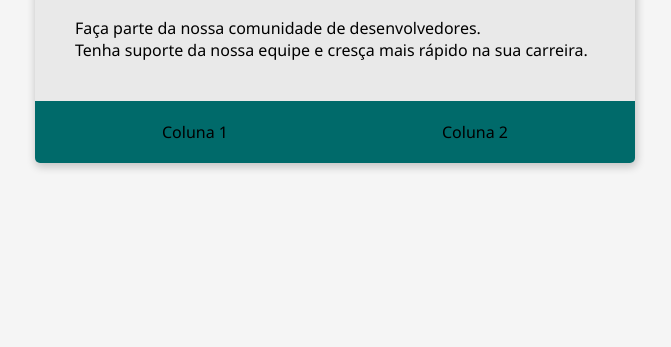
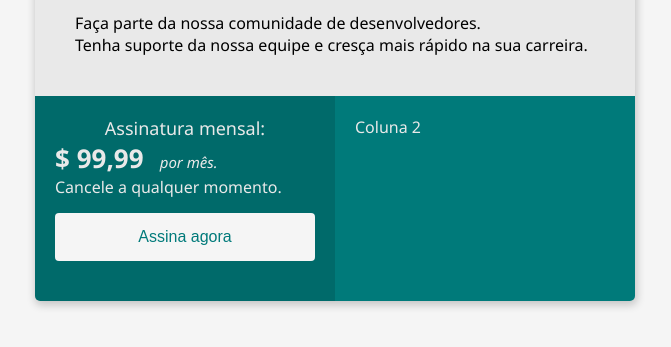
Before and after one commit to stealthstrike/boootcamp-devjr-modulo02, a plain HTML site: page index.html in a window 1280 px wide. Shown: the part 375-722 px from the top of the page, without its empty margins (305-976 px from the left). Drawn offline with Linux system fonts and the light colour scheme.

Commit message:
closes #4 button e span

```diff
--- a/index.html
+++ b/index.html
@@ -31,9 +31,8 @@
 
         .flex-container{
             display:flex;
-            background-color: #006A6A;
             justify-content: space-around;
-            padding: 20px;
+
 
         }
         .header-title{
@@ -48,8 +47,62 @@
             color: #006A6A;
             font-size: 18px;
             font-weight: 500;
+            margin-bottom: 15px;
+
+        }
+
+        .col-1{
+            background-color: #006A6A;
+            width: 50%;
+            padding: 20px;
+            color: #E9E9E9;
+        }
+
+        .col-2{
+            background-color: #007A7A;
+            width: 50%;
+            padding: 20px;
+            color:#E9E9E9;
+        }
+
+        .subscription-title{
+            font-size: 18px;
+            text-align: center;
+        }
+
+        .price{
+            font-size: 26px;
+            font-weight: 700;
+        }
+
+        .month{
+            font-size: 15px;
+            font-style: italic;
+            margin-left: 12px;
+            margin-bottom: 20px;
+        }
+
+        .button{
+            margin-top: 15px;
             margin-bottom: 20px;
 
+            width: 100%;
+            padding: 15px 32px;
+
+            color: #007A7A ;
+            background-color:#f5f5f5;
+
+            font-size: 16px;
+
+            border-radius: 4px;
+            border: none;
+
+            cursor: pointer;
+
+        }
+
+        .button:hover{
+            background-color: #E9E9E9;
         }
 
     </style>
@@ -69,10 +122,24 @@
             </div>
         </div>
         <div class="flex-container">
-            <div>
-                Coluna 1
+            <div class="col-1">
+                <div class="subscription-title">
+                    Assinatura mensal:
+                </div>
+
+                <div>
+                    <span class="price">$ 99,99</span>
+                    <span class="month">por mês.</span>
+                </div>
+
+                <div>
+                    Cancele a qualquer momento.
+                </div>
+
+                <button class="button">Assina agora</button>
             </div>
-            <div>
+
+            <div class="col-2">
                 Coluna 2
             </div>
         </div>
```
Also changed, not shown: module02-example-index-desktop.png (added).
